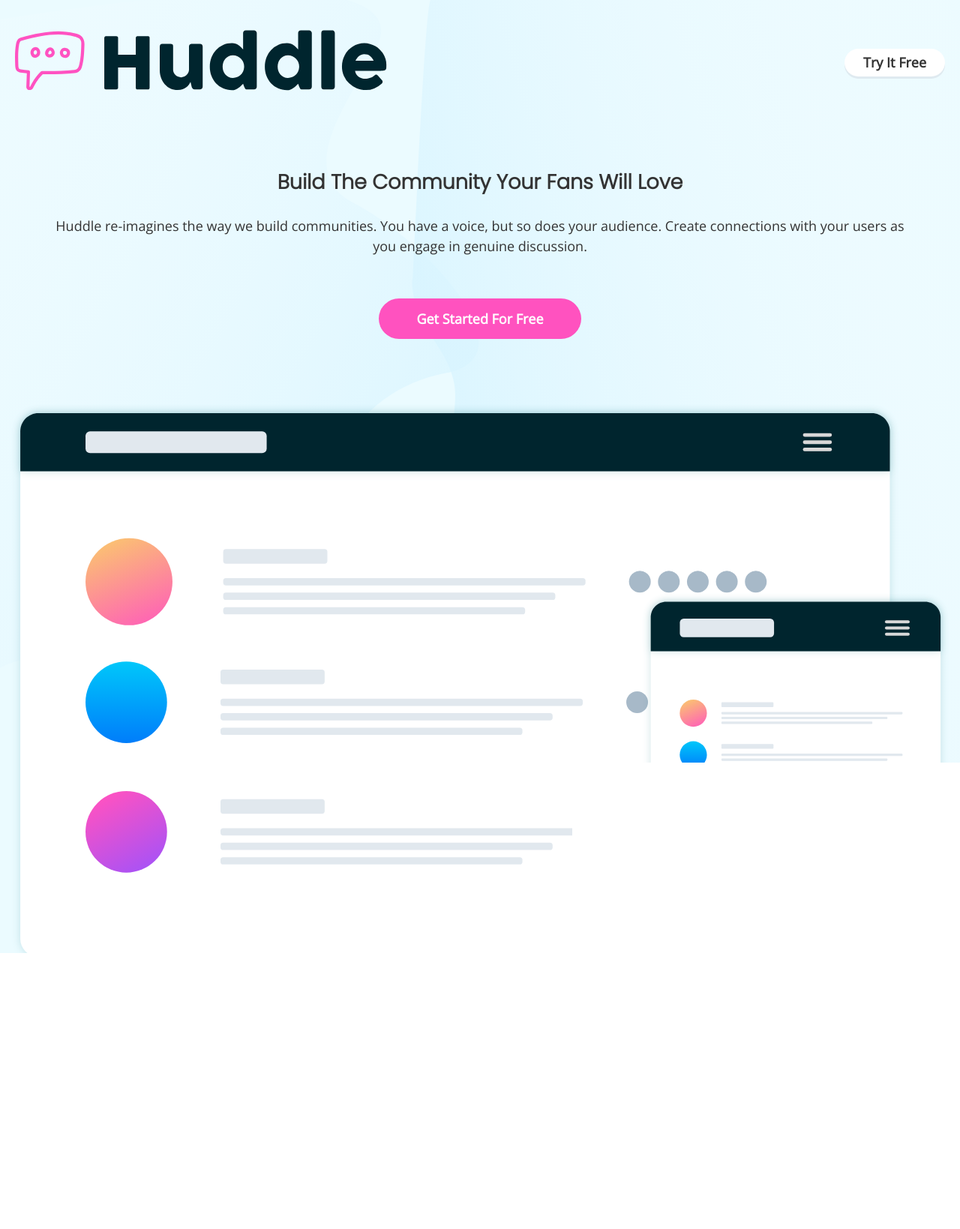
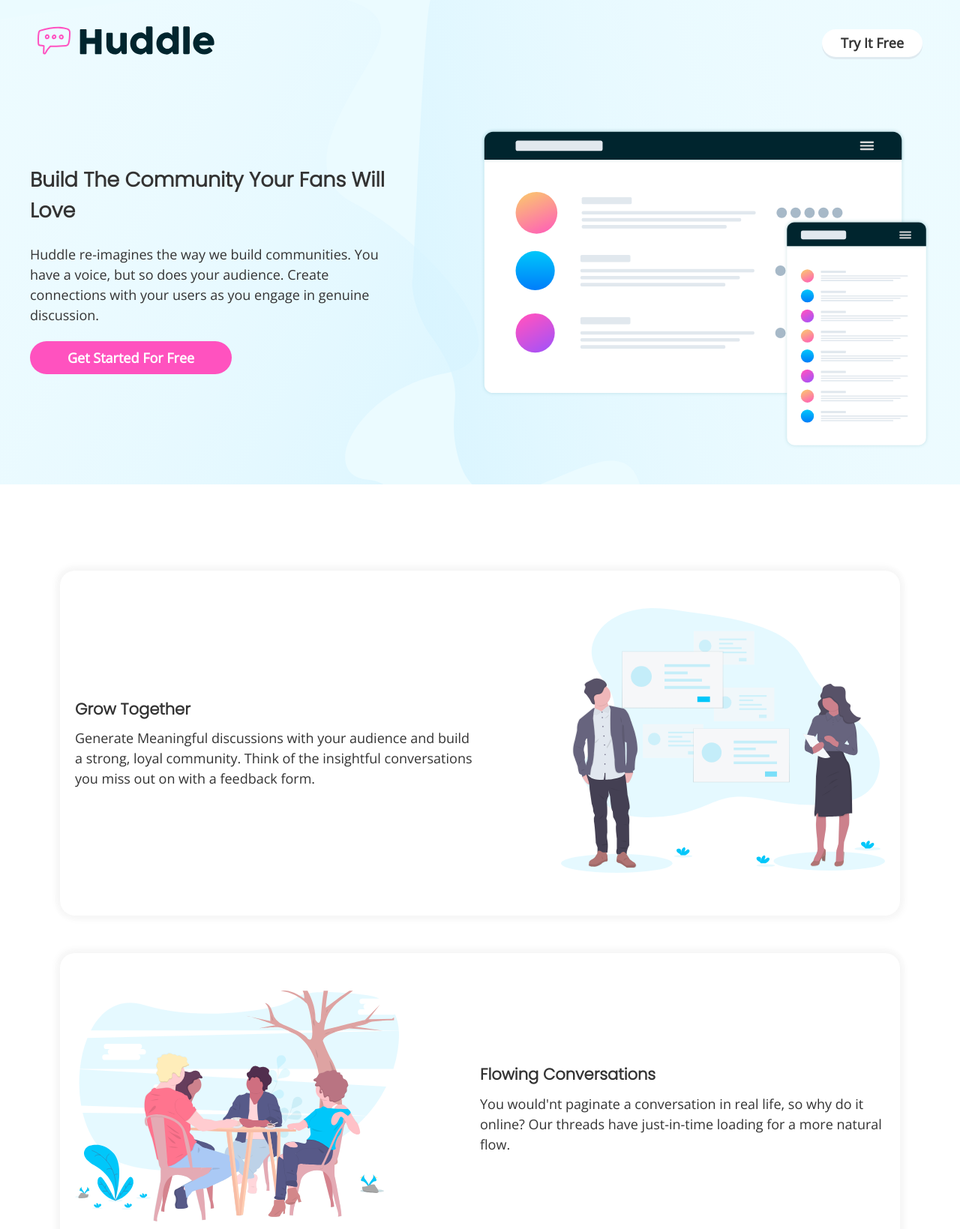
Before and after one commit to dExtinctedCoder/Huddle-landing-page, a plain HTML site: page index.html in a window 1280 px wide. Shown: the top 1639 px of the page at 75% size. Drawn offline with nearby package versions, Linux system fonts and the light colour scheme.

Commit message:
Styling Desktop orientaion

```diff
--- a/index.html
+++ b/index.html
@@ -22,6 +22,7 @@
       </div>
 
       <div class="page-info">
+        <div class="div">
           <section class="info-text">
             <h2> Build The Community Your Fans Will Love</h2>
             <p>Huddle re-imagines the way we build communities. You have a voice, but so does your audience. Create connections with your users as you engage in genuine discussion.</p>
@@ -29,6 +30,7 @@
           <section class="page-info-link">
             <a href="#">Get Started For Free</a>
           </section>
+        </div>
         <section class="page-info-img">
           <img src="images/illustration-mockups.svg" alt="">
         </section>
@@ -106,7 +108,7 @@
                 <img src="images/icon-location.svg" alt="">
               </div>
               <p>
-                Lorem ipsum dolor sit amet consectetur adipisicing elit. Unde, quo? Neque corporis nisi vitae beatae perferendis, rem veniam architecto, enim ullam quia qui et necessitatibus voluptas dignissimos similique excepturi sit.
+                Lorem ipsum dolor sit amet consectetur adipisicing elit. Unde, quo? Neque corporis nisi vitae beatae perferendis.
               </p>
             </div>
 
@@ -132,12 +134,16 @@
           <div class="footer-nav">
             <nav>
               <ul>
+                <div class="list-one">
                   <li><a href="#">About Us</a></li>
                   <li><a href="#">What We Do</a></li>
                   <li><a href="#">FAQ</a></li>
+                </div>
+                <div class="list-two">
                   <li><a href="#">Career</a></li>
                   <li><a href="#">Blog</a></li>
                   <li><a href="#">Contact Us</a></li>
+                </div>
               </ul>
             </nav>
           </div>
@@ -155,9 +161,9 @@
             </div>
           </div>
 
+        </section>
+
         <p id="text">Copyright 2018 Huddle. All rights reserved.</p>
-
-        </section>
 
       </div>
 
--- a/style.css
+++ b/style.css
@@ -35,7 +35,7 @@
 
 /* page layout */
 .page-container {
-  width: 100vw;
+  width: 100%;
   display: flex;
   flex-direction: column;
   justify-content: center;
@@ -211,13 +211,12 @@
   display: flex;
   align-items: center;
   justify-content: center;
-  margin: 0 auto 30px;
+  margin: 0 0 30px;
 }
 .footer-socials img {
   filter: invert(100%) saturate(0%) brightness(300%);
   width: 100%;
 }
-
 .facebook, .twitter, .instagram {
   width: 10%;
   display: flex;
@@ -243,3 +242,128 @@
 }
 .footer-socials img:hover {
   filter: opacity(0.5) drop-shadow(0 0 0 hsl(322, 100%, 66%))}
+
+
+/* desktop orientaion */
+@media screen and (min-width: 1004px) {
+
+  header, .panel-cards, .footer-card, .footer-box {
+    padding: 0 30px;
+    text-align: left;
+  }
+  header, main {
+    margin-bottom: 0px;
+  }
+  header {
+    padding: 30px;
+  }
+  .nav-bar>.img{
+    width: 20%;
+  }
+  .page-info {
+    display: flex;
+    justify-content: space-between;
+    align-items: flex-start;
+  }
+  .page-info>.info-text {
+    padding: 0;
+  }
+  .div {
+    width: 40%;
+    display: flex;
+    flex-direction: column;
+    justify-content: center;
+  }
+  .info-text {
+    padding: 50px 0 0;
+  }
+  .page-info-link {
+    height: fit-content;
+  }
+  .page-info {
+    padding: 10px;
+  }
+  .page-info-img {
+    width: 50%;
+  }
+  .page-info p, .page-info .page-info-link {
+    margin-bottom: 0px;
+  }
+  .page-info .page-info-link {
+    margin: 30px 0;
+  }
+  .page-info .page-info-link>a {
+    padding: 10px 50px;
+  }
+  .panel-cards {
+    margin: 100px 0;
+    padding: 15px 80px;
+ }
+ .card {
+  display: flex;
+  align-items: center;
+  justify-content: space-between;
+ }
+ .grow-together, .flowing-convo, .your-users{
+  padding: 50px 20px;
+}
+.card .card-img {
+  margin-bottom: 0;
+  width: 40%;
+  order: 2;
+}
+.card .card-text {
+  width: 50%;
+  order: 1;
+}
+.card-text>h3 {
+  margin-bottom: 10px;
+}
+.flowing-convo .card-text {
+  order: 2;
+}
+.footer-card {
+  text-align: center;
+}
+.footer-box {
+  padding: 150px 50px 0;
+}
+.text-box {
+  margin: auto;
+  padding: 50px 16px;
+  width: 60%;
+  border-radius: 10px;
+}
+.footer-bar {
+  flex-direction: row;
+  align-items: center;
+  justify-content: space-between;
+}
+.footer-info, .footer-nav, .footer-socials {
+  margin: 0;
+  padding: 0;
+  width: 30%;
+}
+ul {
+  display: flex;
+  align-items: center;
+  justify-content: space-between;
+}
+.footer-nav li {
+  margin-bottom: 5px;
+}
+footer #text {
+  text-align: right;
+}
+
+
+
+
+}
+@media screen and (max-width: 1024px) and (min-width: 769px) {
+
+}
+
+@media screen and (max-width: 768px) and (min-width: 481px) {
+
+}
```
Lines whose indentation alone changed are shown as unchanged.
